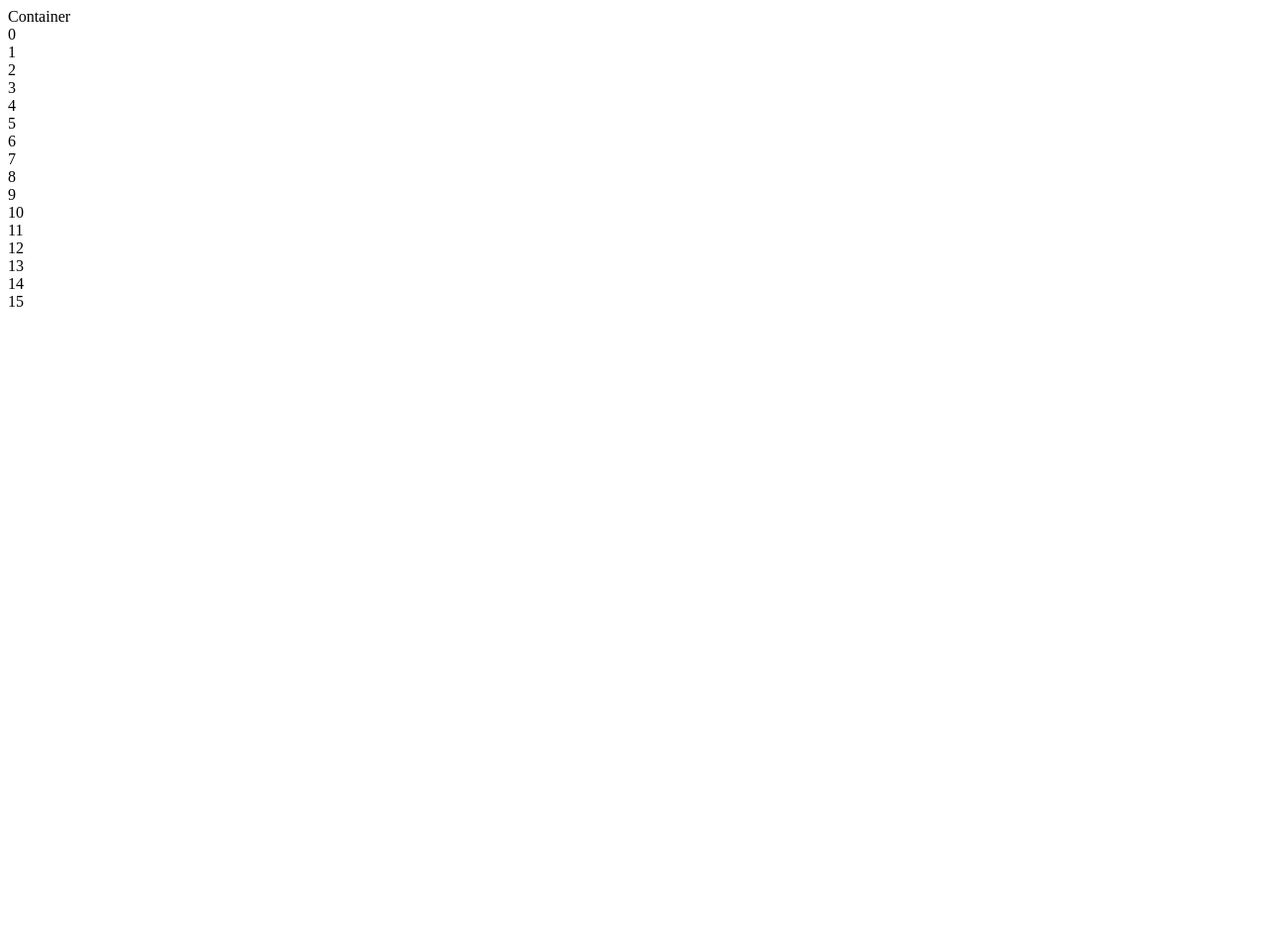
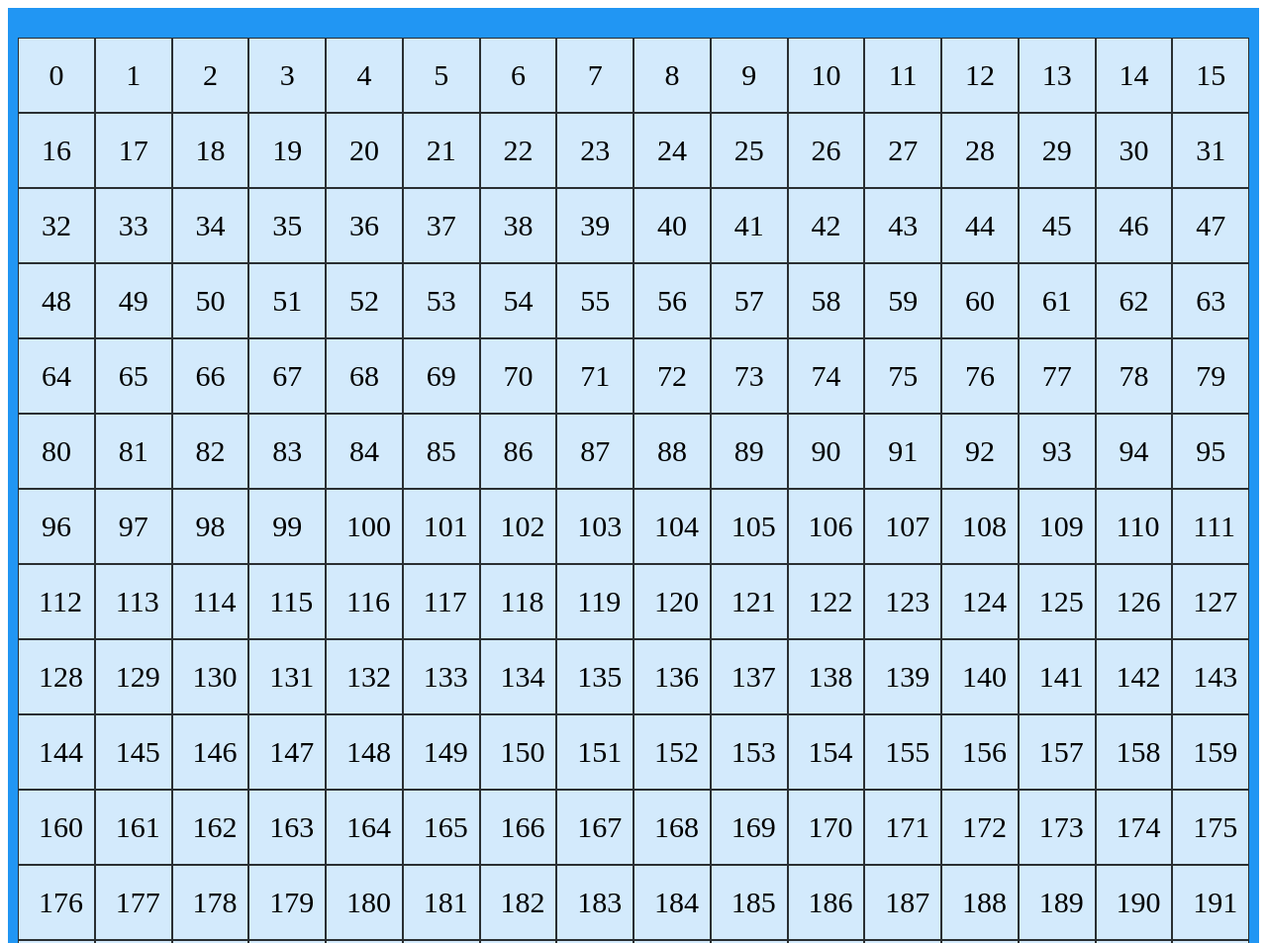
Before and after one commit to markrusselldev/odin-etch-a-sketch, a plain HTML site: page index.html in a window 1280 px wide. Shown: the top 953 px of the page at 99% size. Before the commit the page ends 800 px from the top, so only its background shows below. Drawn offline with Linux system fonts and the light colour scheme.

Commit message:
style: add css for grid layout, increase loop
fix: increase loop to 256x to achieve a 16x16 grid

```diff
--- a/index.html
+++ b/index.html
@@ -4,7 +4,7 @@
     <meta charset="UTF-8" />
     <meta http-equiv="X-UA-Compatible" content="IE=edge" />
     <meta name="viewport" content="width=device-width, initial-scale=1.0" />
-    <link type="text/css" href="styles.css" />
+    <link rel="stylesheet" href="styles.css" />
     <script src="main.js" defer></script>
     <title>Document</title>
   </head>
--- a/main.js
+++ b/main.js
@@ -3,19 +3,16 @@
 // Each loop, generate a div with class of "box"
 //
 
-// if (typeof document == "undefined") {
-//   window.alert("what the holy fuck batman");
-// }
-
-// const container = document.querySelector("#container");
-
+// create div with class .grid-container
 const container = document.createElement("div");
 container.classList.add("grid-container");
-container.textContent = "Container";
+//container.textContent = "Container";
 
+// add container to body
 document.body.appendChild(container);
 
-for (let i = 0; i < 16; i++) {
+// loop 16x and display .grid-item divs
+for (let i = 0; i < 256; i++) {
   const box = document.createElement("div");
   box.classList.add("grid-item");
   box.textContent = i;
--- a/styles.css
+++ b/styles.css
@@ -0,0 +1,22 @@
+html {
+  font-size: 62.5%;
+}
+body {
+  height: 100vh;
+  font-size: 1.6rem;
+}
+.grid-container {
+  display: grid;
+  grid-template-columns: 6.25% 6.25% 6.25% 6.25% 6.25% 6.25% 6.25% 6.25% 6.25% 6.25% 6.25% 6.25% 6.25% 6.25% 6.25% 6.25%;
+  grid-template-rows: 6.25% 6.25% 6.25% 6.25% 6.25% 6.25% 6.25% 6.25% 6.25% 6.25% 6.25% 6.25% 6.25% 6.25% 6.25% 6.25%;
+  background-color: #2196f3;
+  padding: 10px;
+}
+
+.grid-item {
+  background-color: rgba(255, 255, 255, 0.8);
+  border: 1px solid rgba(0, 0, 0, 0.8);
+  padding: 20px;
+  font-size: 30px;
+  text-align: center;
+}
```
